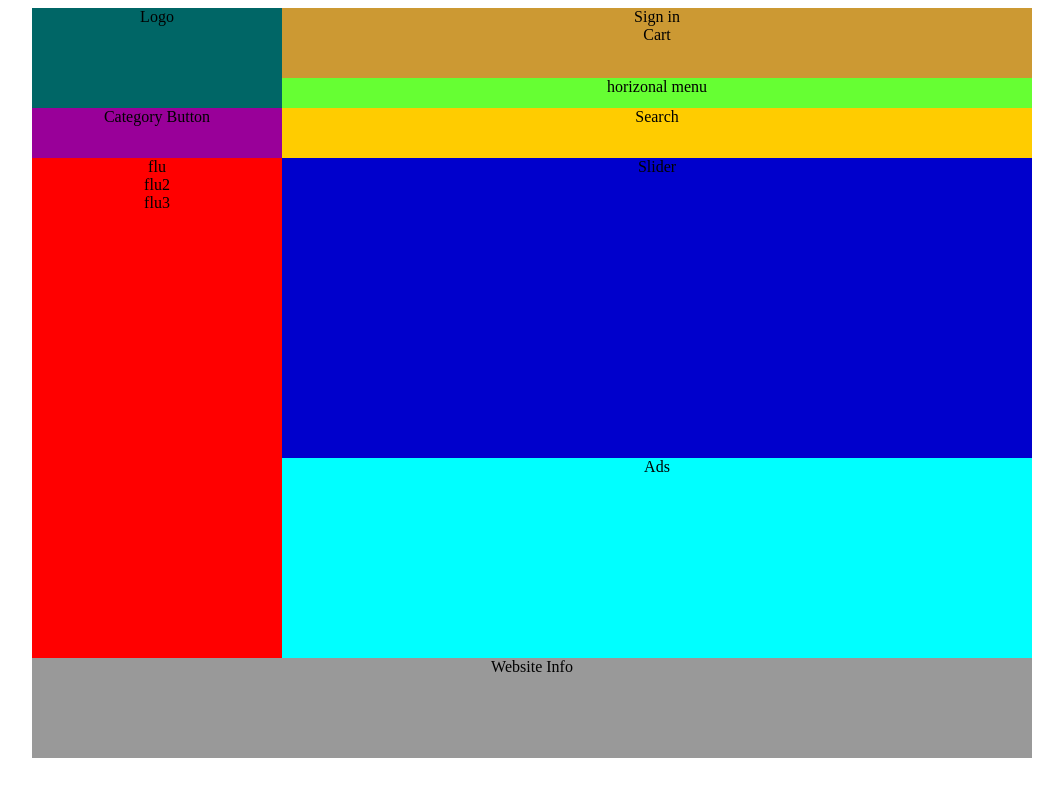
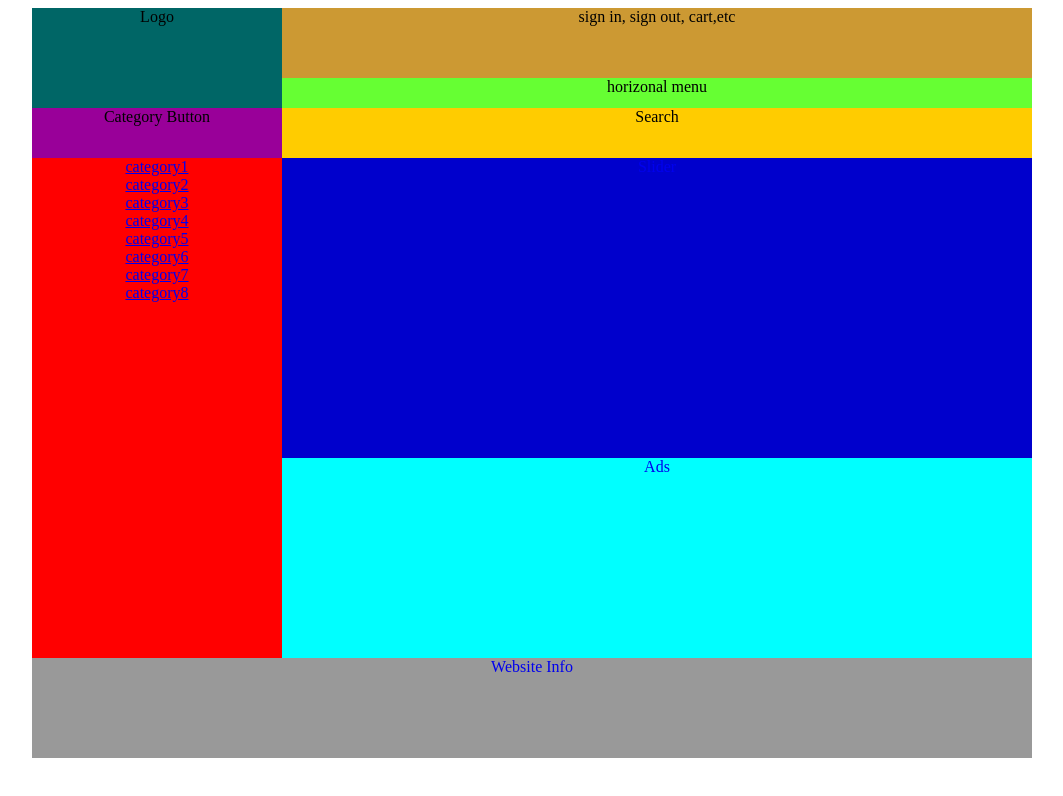
Before and after one commit to wangzhenhuaCode/UIdesign, a plain HTML site: page Index.html in a window 1280 px wide. Shown: the whole page, without its empty margins (108-1171 px from the left). Drawn offline with Linux system fonts and the light colour scheme.

Commit message:
Update Index.html

```diff
--- a/Index.html
+++ b/Index.html
@@ -9,7 +9,7 @@
 
 <body>
     <center>
-    	<div id="mainFrame">
+        <div id="mainFrame">
         	<div id="headerBox">
             	<!--  begin the header part-->
 
@@ -18,10 +18,7 @@
                         	Logo
                         </div>
                         <div id="userInfoBox">
-                        	<div>
-                            	<li>Sign in</li>
-                                <li>Cart</li>
-                            </div>
+                        	sign in, sign out, cart,etc
                         </div>
                         <div id="horizonalMenuBox">
                         	horizonal menu
@@ -47,12 +44,18 @@
 
                   <div id="leftBox">
                       <!--  begin the left part-->
-
+                      <!-- Edit by Jiayu -->
                           <div id="menuBox">
-                              <li>flu</li>
-                              <li>flu2</li>
-                              <li>flu3</li>
+                                <li><a href="http://www.upmc.com/about/Pages/default.aspx">category1</li>
+                                <li><a href="http://www.upmc.com/about/Pages/default.aspx">category2</li>
+                                <li><a href="http://www.upmc.com/about/Pages/default.aspx">category3</li>
+                                <li><a href="http://www.upmc.com/about/Pages/default.aspx">category4</li>
+                                <li><a href="http://www.upmc.com/about/Pages/default.aspx">category5</li>
+                                <li><a href="http://www.upmc.com/about/Pages/default.aspx">category6</li>
+                                <li><a href="http://www.upmc.com/about/Pages/default.aspx">category7</li>
+                                <li><a href="http://www.upmc.com/about/Pages/default.aspx">category8</li>
                           </div>
+                      <!-- Edit by Jiayu -->
 
                       <!--end of the left-->
                   </div>
```
